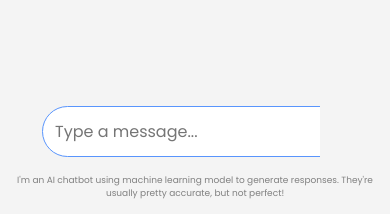
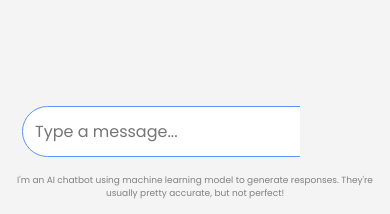
Before and after one commit to Charuni10/upbeat, a React (Create React App) app: page /chat in a window 390 px wide. Shown: the part 627-841 px from the top of the page. Built offline with nearby package versions, Linux system fonts and the light colour scheme.

Commit message:
chat page made responsive

```diff
--- a/src/pages/chat/chat.css
+++ b/src/pages/chat/chat.css
@@ -27,7 +27,7 @@
 
 @media screen and (max-width: 600px) {
   .chatbox {
-    margin-left: 20px;
+    margin-left: 0px;
     padding-bottom: 25px !important;
     width: 300px;
     overflow: hidden;
```
